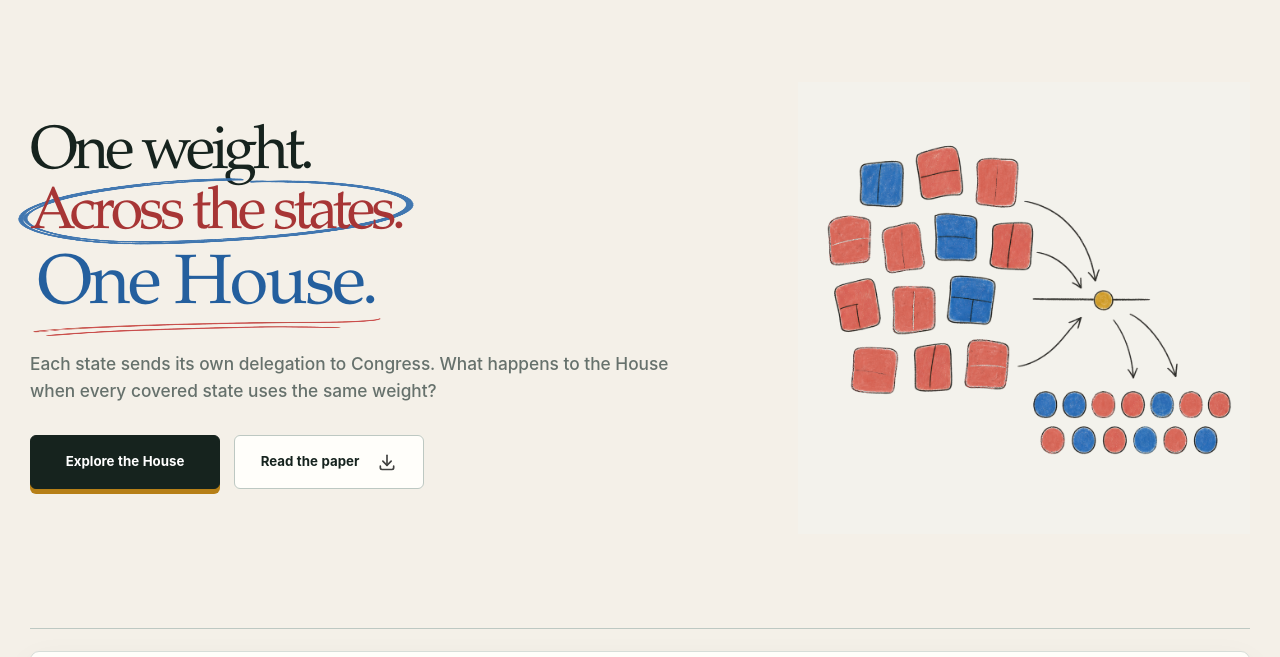
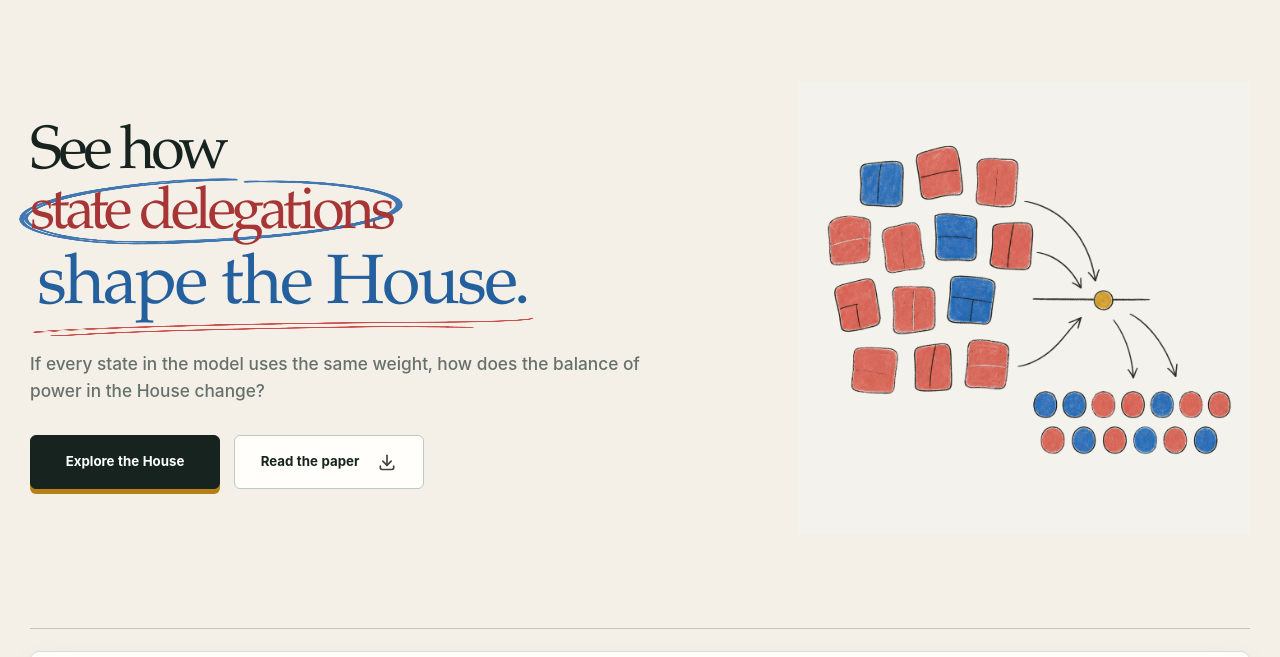
Before and after one commit to ycanaybas-rep/representation-model-explorer, a website: page house.html in a window 1280 px wide. Shown: the part 73-730 px from the top of the page. Drawn offline with Linux system fonts and the light colour scheme.

Commit message:
Clarify the House hero message

```diff
--- a/house.html
+++ b/house.html
@@ -65,9 +65,9 @@
       >
         <div class="house-intro-copy">
           <h1 id="housePageTitle">
-            <span class="house-hero-line house-hero-line-weight">One weight.</span>
+            <span class="house-hero-line house-hero-line-weight">See how</span>
             <span class="house-hero-line house-hero-line-states">
-              <span>Across the states.</span>
+              <span>state delegations</span>
               <img
                 class="hero-local-oval"
                 src="assets/hero-local-oval-blue-v1.png?v=20260728heromarks1"
@@ -86,11 +86,11 @@
                 alt=""
                 aria-hidden="true"
               />
-              <em>One House.</em>
+              <em>shape the House.</em>
             </span>
           </h1>
           <p id="houseHeroQuestion" class="house-hero-question">
-            Each state sends its own delegation to Congress. What happens to the House when every covered state uses the same weight?
+            If every state in the model uses the same weight, how does the balance of power in the House change?
           </p>
           <nav class="house-hero-actions" aria-label="House Explorer shortcuts">
             <a class="house-hero-action house-hero-action-primary" href="#houseControls">
```
Also changed, not shown: design-qa.md (+1 -0 lines).
